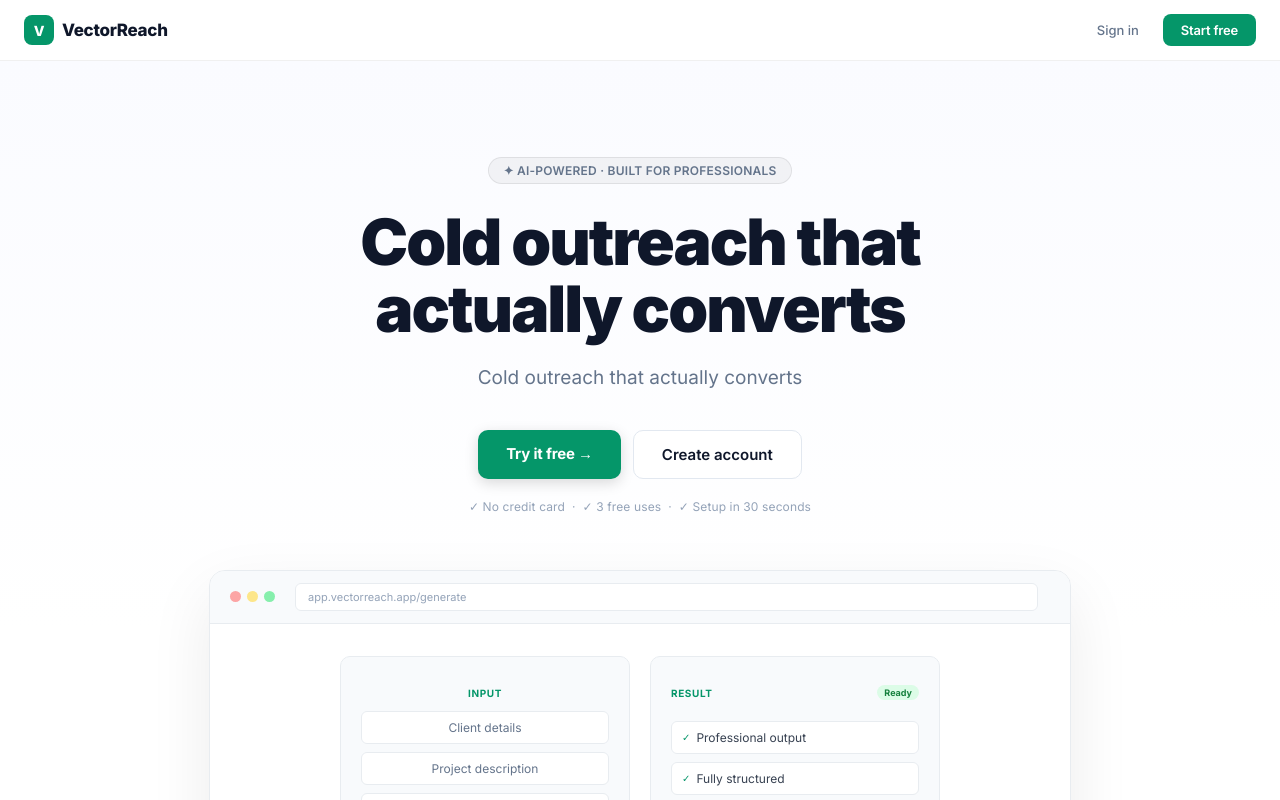
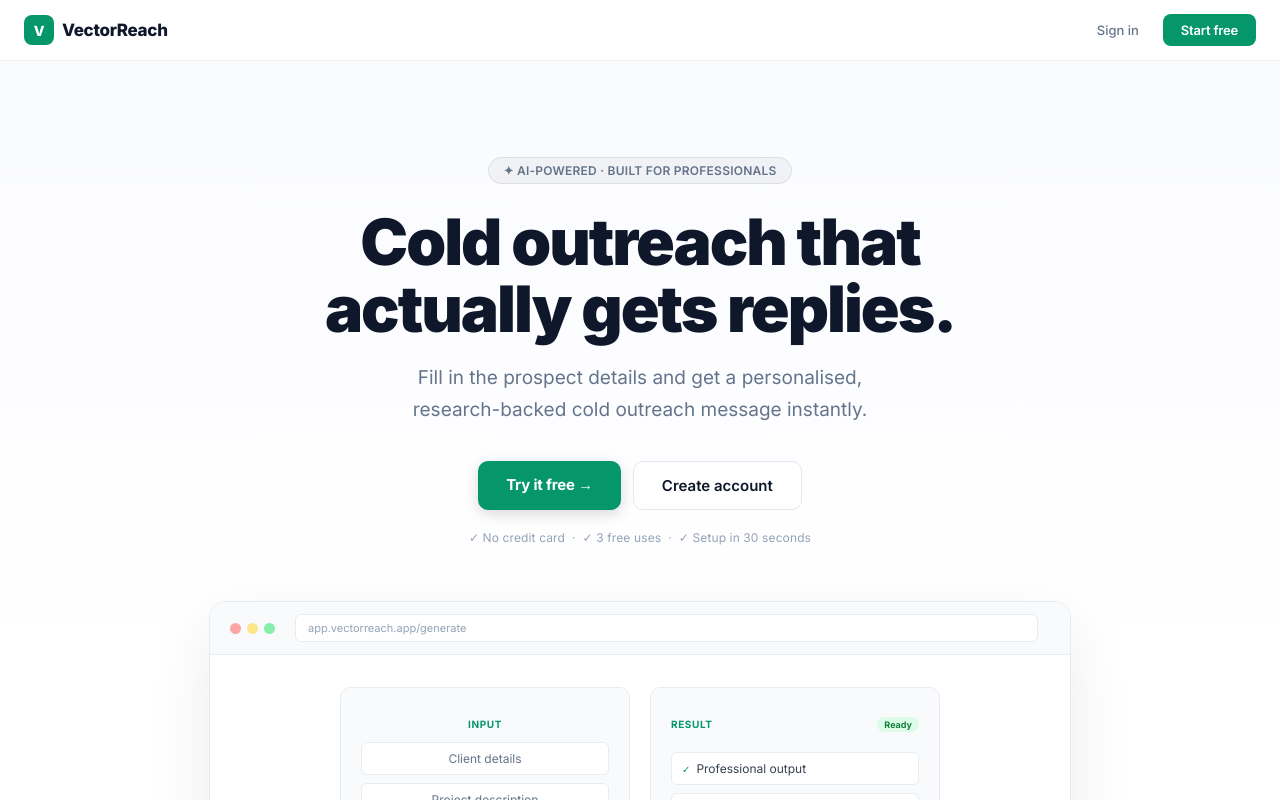
Before and after one commit to apexianlabs/vectorreach, a Next.js app: page / in a window 1280 px wide. Shown: the top 800 px of the page. Built offline with nearby package versions, Linux system fonts and the light colour scheme.

Commit message:
Rebuild with improved templates v1.1

```diff
--- a/app/dashboard/page.js
+++ b/app/dashboard/page.js
@@ -72,7 +72,7 @@ export default function DashboardPage() {
           <div style={{width:28,height:28,borderRadius:7,background:'#059669',display:'flex',alignItems:'center',justifyContent:'center',fontSize:13,fontWeight:800,color:'#fff',flexShrink:0}}>V</div>
           <div>
             <p style={{fontSize:13,fontWeight:800,color:'#fff',lineHeight:1,letterSpacing:'-0.3px'}}>VectorReach</p>
-            <p style={{fontSize:10,color:'#475569',lineHeight:1,marginTop:2}}>Cold outreach that actually</p>
+            <p style={{fontSize:10,color:'#475569',lineHeight:1,marginTop:2}}>Fill in the prospect</p>
           </div>
         </Link>
       </div>
@@ -230,7 +230,7 @@ export default function DashboardPage() {
               {/* Quick action */}
               <div style={{background:'linear-gradient(135deg,#059669 0%,#059669cc 100%)',borderRadius:14,padding:20,color:'#fff'}}>
                 <p style={{fontSize:13,fontWeight:700,marginBottom:4,letterSpacing:'-0.2px'}}>Ready to generate?</p>
-                <p style={{fontSize:12,color:'rgba(255,255,255,0.75)',marginBottom:14,lineHeight:1.5}}>Cold outreach that actually converts</p>
+                <p style={{fontSize:12,color:'rgba(255,255,255,0.75)',marginBottom:14,lineHeight:1.5}}>Fill in the prospect details and get a personalised, research-backed cold outreach message instantly.</p>
                 <Link href="/generate" style={{display:'block',textAlign:'center',background:'rgba(255,255,255,0.2)',color:'#fff',textDecoration:'none',borderRadius:8,padding:'9px',fontSize:12,fontWeight:700,border:'1px solid rgba(255,255,255,0.25)',backdropFilter:'blur(4px)'}}>
                   + New Message →
                 </Link>
--- a/app/layout.js
+++ b/app/layout.js
@@ -1,6 +1,6 @@
 export const metadata = {
-  title: 'VectorReach — Cold outreach that actually converts',
-  description: 'Cold outreach that actually converts',
+  title: 'VectorReach — Fill in the prospect details and get a personalised, research-backed cold outreach message instantly.',
+  description: 'Fill in the prospect details and get a personalised, research-backed cold outreach message instantly.',
 }
 export default function RootLayout({ children }) {
   return (
--- a/app/login/page.js
+++ b/app/login/page.js
@@ -71,7 +71,7 @@ export default function LoginPage() {
         <h1 style={{fontSize:28,fontWeight:800,color:'#fff',lineHeight:1.2,marginBottom:12}}>
           {tab === 'login' ? 'Welcome back.' : 'Get started today.'}
         </h1>
-        <p style={{fontSize:14,color:'rgba(255,255,255,0.7)',lineHeight:1.6}}>Cold outreach that actually converts</p>
+        <p style={{fontSize:14,color:'rgba(255,255,255,0.7)',lineHeight:1.6}}>Fill in the prospect details and get a personalised, research-backed cold outreach message instantly.</p>
       </div>
       <div style={{zIndex:1,marginTop:'auto',background:'rgba(255,255,255,0.1)',borderRadius:12,padding:20,border:'1px solid rgba(255,255,255,0.15)'}}>
         <p style={{fontSize:13,color:'rgba(255,255,255,0.9)',lineHeight:1.6,marginBottom:10,fontStyle:'italic'}}>"VectorReach saves me hours every week."</p>
--- a/app/page.js
+++ b/app/page.js
@@ -35,10 +35,10 @@ export default function HomePage() {
           ✦ AI-Powered · Built for Professionals
         </div>
         <h1 style={{fontSize:'clamp(36px,5.5vw,64px)',fontWeight:900,lineHeight:1.05,letterSpacing:'-2px',marginBottom:20,maxWidth:760,margin:'0 auto 20px',color:'#0f172a'}}>
-          Cold outreach that actually converts
+          Cold outreach that actually gets replies.
         </h1>
         <p style={{fontSize:'clamp(16px,2vw,19px)',color:'#64748b',maxWidth:520,margin:'0 auto 36px',lineHeight:1.65,fontWeight:400}}>
-          Cold outreach that actually converts
+          Fill in the prospect details and get a personalised, research-backed cold outreach message instantly.
         </p>
         <div style={{display:'flex',gap:12,justifyContent:'center',flexWrap:'wrap',marginBottom:20}}>
           <Link href="/generate" style={{padding:'14px 28px',background:'#059669',color:'#fff',textDecoration:'none',borderRadius:10,fontWeight:700,fontSize:15,letterSpacing:'-0.2px',boxShadow:'0 4px 14px rgba(0,0,0,0.15)'}}>
```
